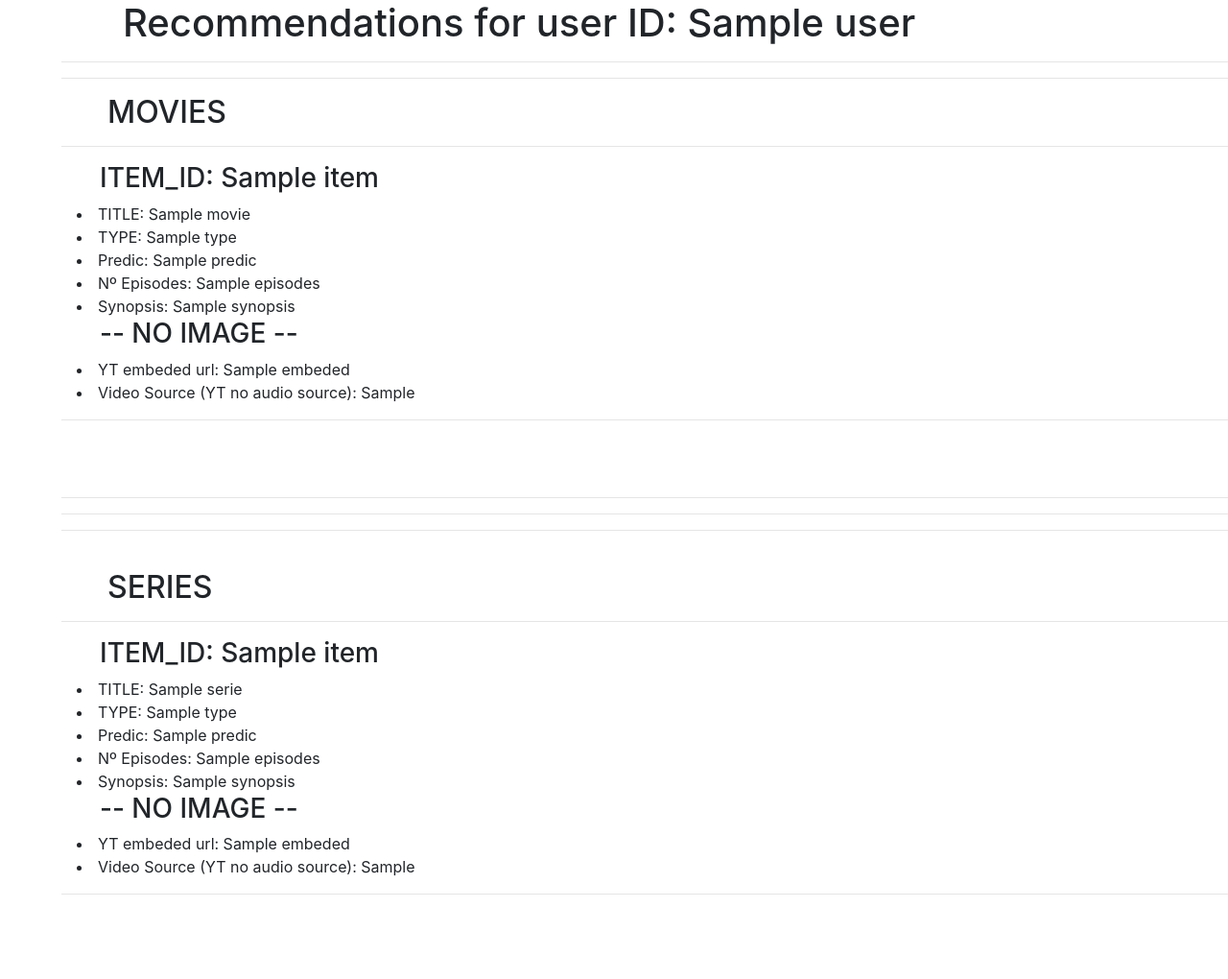
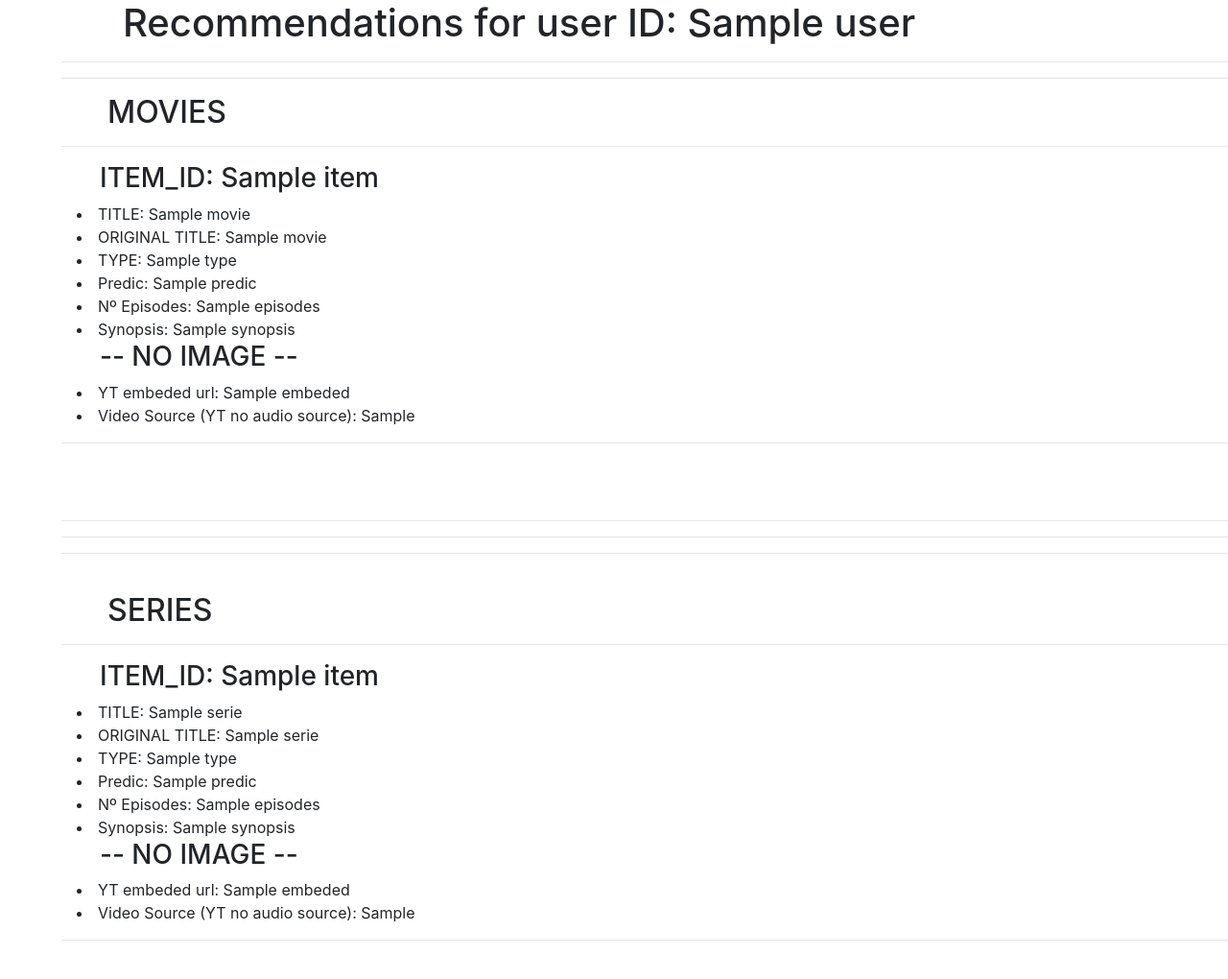
Before and after one commit to RoachLok/anime-series-recommender, a Flask app: template templates/index.html in a window 1280 px wide. Shown: the whole page at 96% size. Before the commit the page ends 932 px from the top, so only its background shows below. Run offline with Flask 2, Linux system fonts and the light colour scheme; the template is opened without the code that fills it: most values are stand-ins (such as "Sample title", 1, 10 or a date in 2020); parts of the project's set-up code (start-up, migrations or seed data) failed here and were passed over; some libraries are stand-ins or nearby versions.

Commit message:
Query original japanese title.

```diff
--- a/templates/index.html
+++ b/templates/index.html
@@ -4,7 +4,7 @@
         <meta charset="utf-8" />
         <meta name="viewport" content="width=device-width, initial-scale=0.75" />
         <link rel="icon" href="/static/img/logo.jpg">
-        <title>Very real login</title>
+        <title>RECOMMENDATIONS</title>
 
         <!-- Bootstrap core CSS -->
         <link rel="stylesheet" href="https://stackpath.bootstrapcdn.com/bootstrap/4.4.1/css/bootstrap.min.css" integrity="sha384-Vkoo8x4CGsO3+Hhxv8T/Q5PaXtkKtu6ug5TOeNV6gBiFeWPGFN9MuhOf23Q9Ifjh" crossorigin="anonymous">
@@ -16,9 +16,9 @@
 <body>
     <style>
         * {
-            list-style-type: disc !important;
-            padding-left:1em !important;
-            margin-left:1em;
+            list-style-type : disc !important;
+            padding-left    : 1em !important;
+            margin-left     : 1em;
         }
     </style>
 
@@ -35,6 +35,9 @@
     <h3>ITEM_ID: {{movie['item']}}</h3>
     <li>
         TITLE: {{movie['title']}}
+    </li>
+    <li>
+        ORIGINAL TITLE: {{movie['title_japanese']}}
     </li>
     <li>
         TYPE: {{movie['Type']}}
@@ -85,6 +88,9 @@
         TITLE: {{serie['title']}}
     </li>
     <li>
+        ORIGINAL TITLE: {{serie['title_japanese']}}
+    </li>
+    <li>
         TYPE: {{serie['Type']}}
     </li>
     <li>
--- a/util/cataloguer.py
+++ b/util/cataloguer.py
@@ -35,9 +35,10 @@ class JikanRequest(InfoRequester):
             ('title'  , 'episodes',
              'aired'  , 'duration',
              'rating' , 'score'   ,
+             'title_japanese',
              'synopsis')        : lambda item : self.query_item(str(item['item'])) ,
 
-            ('pictures',)        : lambda item : self.query_img(str(item['item']))
+            ('pictures',)       : lambda item : self.query_img(str(item['item']))
         }
 
         return queries
```
